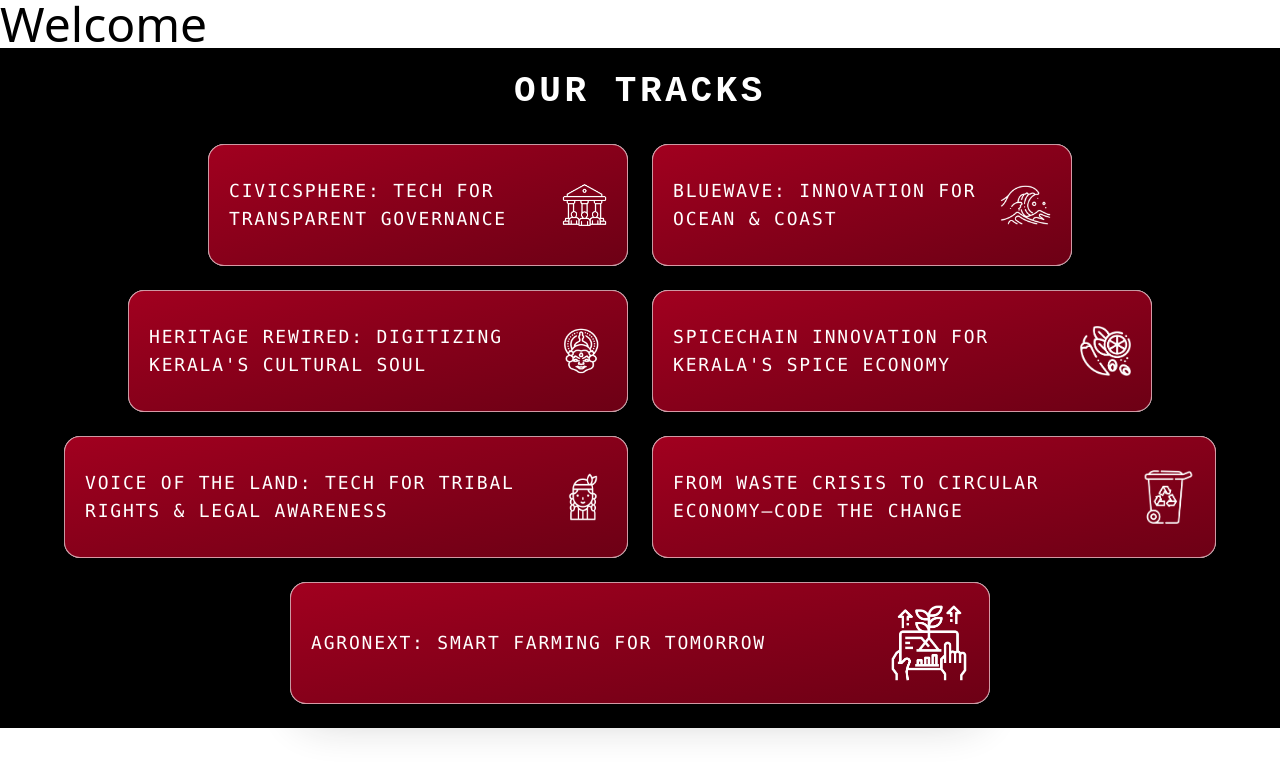
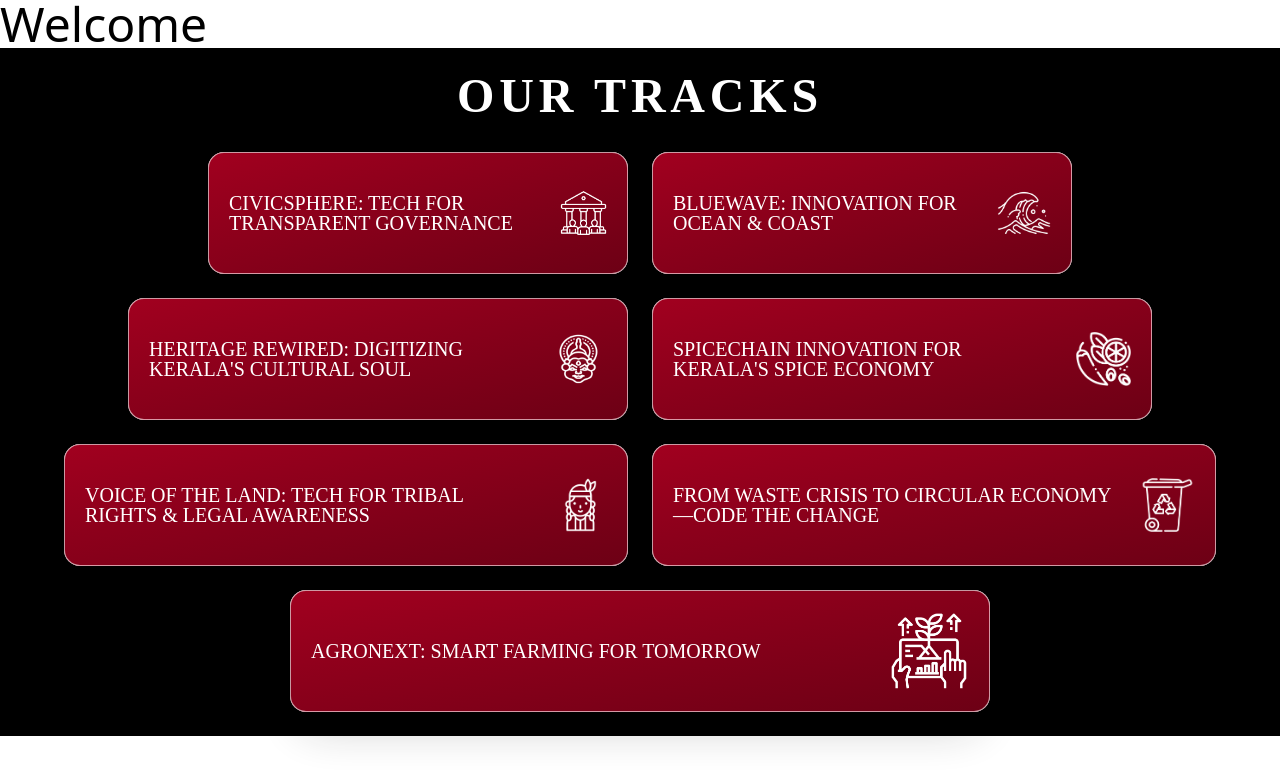
Before and after one commit to FidhaAhamed/hack25, a React (Vite) app: page / in a window 1280 px wide. Shown: the top 782 px of the page. Built offline with nearby package versions, Linux system fonts and the light colour scheme.

Commit message:
Corrected the font

```diff
--- a/src/Pages/Tracks/Tracks.jsx
+++ b/src/Pages/Tracks/Tracks.jsx
@@ -41,7 +41,7 @@ const tracks = [
 export default function Tracks() {
   return (
     <div className="bg-black text-white py-6 px-4 min-h-[80vh]">
-      <h2 className="text-4xl font-bold text-center mb-8 tracking-widest" style={{ fontFamily: 'monospace' }}>
+      <h2 className="text-5xl font-bold text-center mb-8 tracking-widest" style={{ fontFamily: 'Moonwalk Miss' }}>
         OUR TRACKS
       </h2>
       <div className="flex flex-col gap-6 max-w-6xl mx-auto w-full">
@@ -51,7 +51,7 @@ export default function Tracks() {
             <div key={i} className="relative w-full md:w-[420px] flex items-center justify-center">
               <div className="absolute inset-0 rounded-2xl bg-white opacity-90 z-0 shadow-2xl" />
               <div className="relative z-10 bg-gradient-to-br from-[#a1001f] to-[#6d0015] p-5 rounded-2xl shadow-lg flex items-center justify-between border border-white/60 transition-all w-full">
-                <div className="text-base md:text-lg font-mono tracking-widest">
+                <div className="font-[Nebula] font-normal text-[20px] leading-[100%] tracking-[5%] align-middle uppercase">
                   {tracks[i].title}
                 </div>
                 <div className="text-4xl md:text-5xl ml-6 flex items-center">{tracks[i].icon}</div>
@@ -65,7 +65,7 @@ export default function Tracks() {
             <div key={i} className="relative w-full md:w-[500px] flex items-center justify-center">
               <div className="absolute inset-0 rounded-2xl bg-white opacity-90 z-0 shadow-2xl" />
               <div className="relative z-10 bg-gradient-to-br from-[#a1001f] to-[#6d0015] p-5 rounded-2xl shadow-lg flex items-center justify-between border border-white/60 transition-all w-full">
-                <div className="text-base md:text-lg font-mono tracking-widest">
+                <div className="font-[Nebula] font-normal text-[20px] leading-[100%] tracking-[5%] align-middle uppercase">
                   {tracks[i].title}
                 </div>
                 <div className="text-4xl md:text-5xl ml-6">{tracks[i].icon}</div>
@@ -79,7 +79,7 @@ export default function Tracks() {
             <div key={i} className="relative w-full md:w-[800px] flex items-center justify-center">
               <div className="absolute inset-0 rounded-2xl bg-white opacity-90 z-0 shadow-2xl" />
               <div className="relative z-10 bg-gradient-to-br from-[#a1001f] to-[#6d0015] p-5 rounded-2xl shadow-lg flex items-center justify-between border border-white/60 transition-all w-full">
-                <div className="text-base md:text-lg font-mono tracking-widest">
+                <div className="font-[Nebula] font-normal text-[20px] leading-[100%] tracking-[5%] align-middle uppercase">
                   {tracks[i].title}
                 </div>
                 <div className="text-4xl md:text-5xl ml-6">{tracks[i].icon}</div>
@@ -92,7 +92,7 @@ export default function Tracks() {
           <div className="relative w-full md:w-[700px] flex items-center justify-center">
             <div className="absolute inset-0 rounded-2xl bg-white opacity-90 z-0 shadow-2xl" />
             <div className="relative z-10 bg-gradient-to-br from-[#a1001f] to-[#6d0015] p-5 rounded-2xl shadow-lg flex items-center justify-between border border-white/60 transition-all w-full">
-              <div className="text-base md:text-lg font-mono tracking-widest">
+              <div className="font-[Nebula] font-normal text-[20px] leading-[100%] tracking-[5%] align-middle uppercase">
                 {tracks[6].title}
               </div>
               <div className="text-4xl md:text-5xl ml-6">{tracks[6].icon}</div>
```
